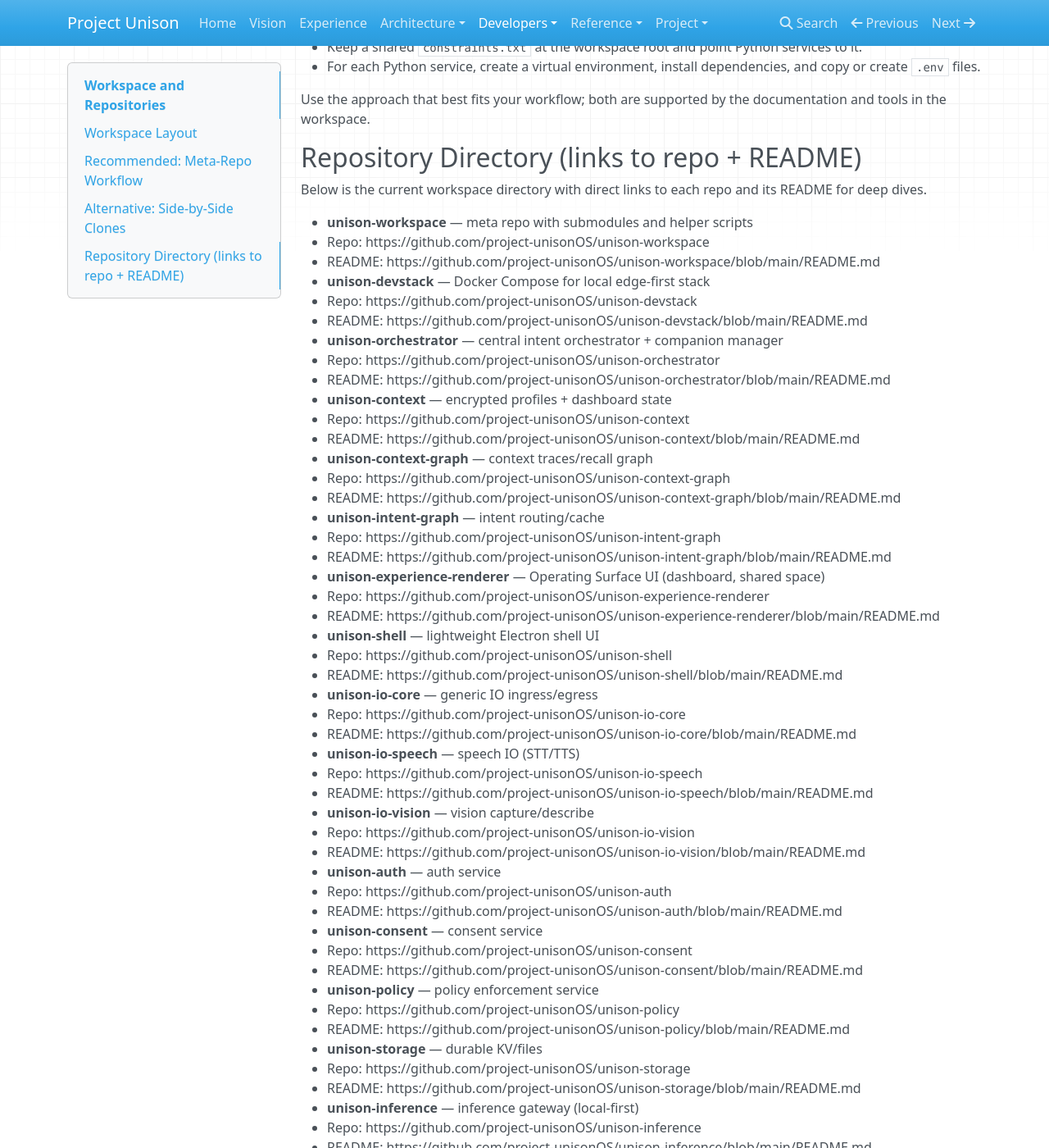
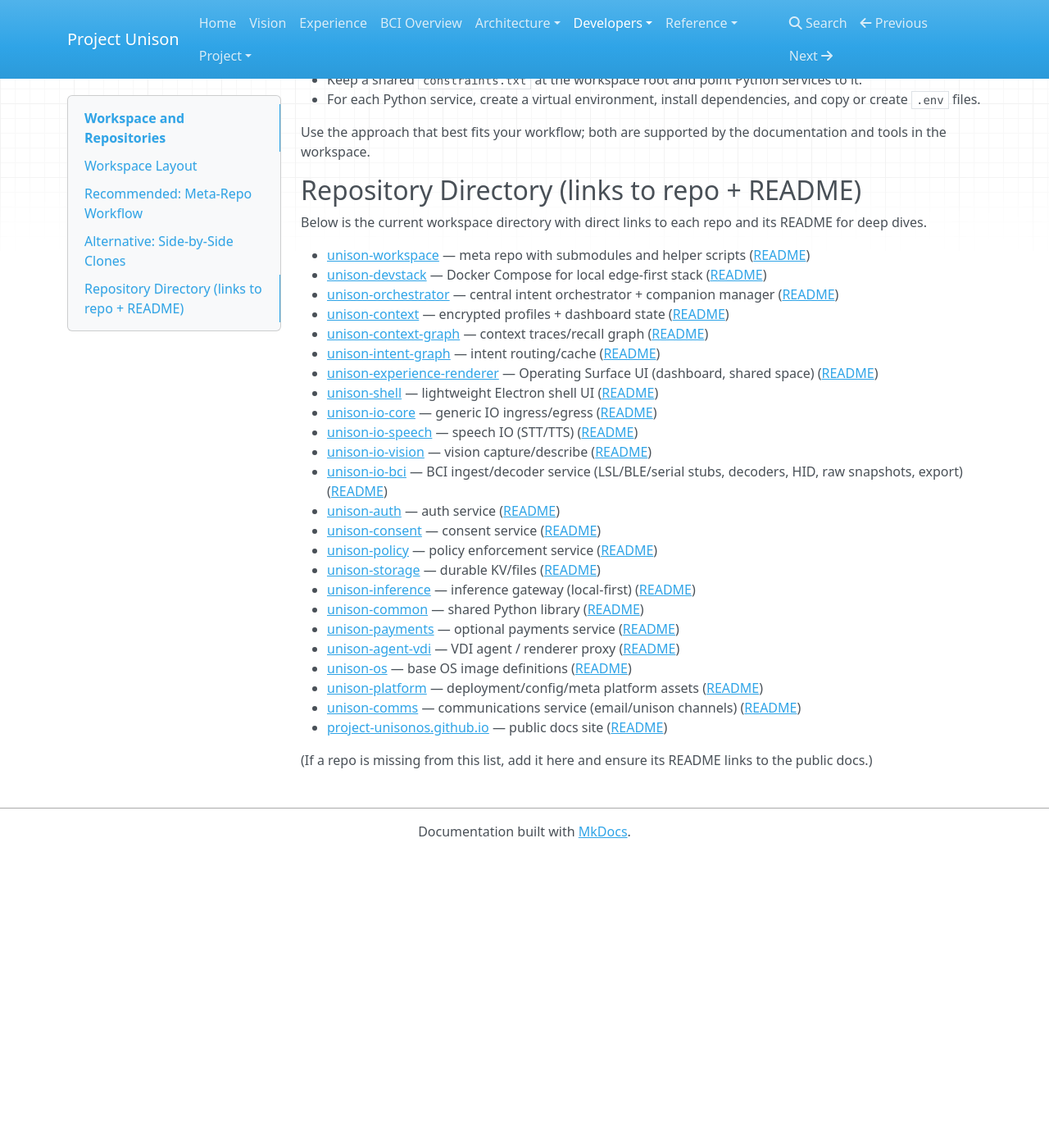
Before and after one commit to project-unisonOS/project-unisonos.github.io, an MkDocs documentation site: the page built from docs/developers/workspace-and-repos.md, in a window 1280 px wide and 1400 px high, scrolled down 917 px. Shown: the whole window at 82% size. Built offline with MkDocs 1.6.1, drawn with Linux system fonts in a browser that asks for light colours; nearby versions of some CDN libraries; after the commit the page ends 1959 px from its top, so only the background shows below that; some of the changed text lies outside the part shown.

Commit message:
Add BCI overview page and hyperlink repo list

```diff
--- a/docs/developers/workspace-and-repos.md
+++ b/docs/developers/workspace-and-repos.md
@@ -45,77 +45,29 @@ Use the approach that best fits your workflow; both are supported by the documen
 
 Below is the current workspace directory with direct links to each repo and its README for deep dives.
 
-- **unison-workspace** — meta repo with submodules and helper scripts
-  - Repo: https://github.com/project-unisonOS/unison-workspace
-  - README: https://github.com/project-unisonOS/unison-workspace/blob/main/README.md
-- **unison-devstack** — Docker Compose for local edge-first stack
-  - Repo: https://github.com/project-unisonOS/unison-devstack
-  - README: https://github.com/project-unisonOS/unison-devstack/blob/main/README.md
-- **unison-orchestrator** — central intent orchestrator + companion manager
-  - Repo: https://github.com/project-unisonOS/unison-orchestrator
-  - README: https://github.com/project-unisonOS/unison-orchestrator/blob/main/README.md
-- **unison-context** — encrypted profiles + dashboard state
-  - Repo: https://github.com/project-unisonOS/unison-context
-  - README: https://github.com/project-unisonOS/unison-context/blob/main/README.md
-- **unison-context-graph** — context traces/recall graph
-  - Repo: https://github.com/project-unisonOS/unison-context-graph
-  - README: https://github.com/project-unisonOS/unison-context-graph/blob/main/README.md
-- **unison-intent-graph** — intent routing/cache
-  - Repo: https://github.com/project-unisonOS/unison-intent-graph
-  - README: https://github.com/project-unisonOS/unison-intent-graph/blob/main/README.md
-- **unison-experience-renderer** — Operating Surface UI (dashboard, shared space)
-  - Repo: https://github.com/project-unisonOS/unison-experience-renderer
-  - README: https://github.com/project-unisonOS/unison-experience-renderer/blob/main/README.md
-- **unison-shell** — lightweight Electron shell UI
-  - Repo: https://github.com/project-unisonOS/unison-shell
-  - README: https://github.com/project-unisonOS/unison-shell/blob/main/README.md
-- **unison-io-core** — generic IO ingress/egress
-  - Repo: https://github.com/project-unisonOS/unison-io-core
-  - README: https://github.com/project-unisonOS/unison-io-core/blob/main/README.md
-- **unison-io-speech** — speech IO (STT/TTS)
-  - Repo: https://github.com/project-unisonOS/unison-io-speech
-  - README: https://github.com/project-unisonOS/unison-io-speech/blob/main/README.md
-- **unison-io-vision** — vision capture/describe
-  - Repo: https://github.com/project-unisonOS/unison-io-vision
-  - README: https://github.com/project-unisonOS/unison-io-vision/blob/main/README.md
-- **unison-auth** — auth service
-  - Repo: https://github.com/project-unisonOS/unison-auth
-  - README: https://github.com/project-unisonOS/unison-auth/blob/main/README.md
-- **unison-consent** — consent service
-  - Repo: https://github.com/project-unisonOS/unison-consent
-  - README: https://github.com/project-unisonOS/unison-consent/blob/main/README.md
-- **unison-policy** — policy enforcement service
-  - Repo: https://github.com/project-unisonOS/unison-policy
-  - README: https://github.com/project-unisonOS/unison-policy/blob/main/README.md
-- **unison-storage** — durable KV/files
-  - Repo: https://github.com/project-unisonOS/unison-storage
-  - README: https://github.com/project-unisonOS/unison-storage/blob/main/README.md
-- **unison-inference** — inference gateway (local-first)
-  - Repo: https://github.com/project-unisonOS/unison-inference
-  - README: https://github.com/project-unisonOS/unison-inference/blob/main/README.md
-- **unison-common** — shared Python library
-  - Repo: https://github.com/project-unisonOS/unison-common
-  - README: https://github.com/project-unisonOS/unison-common/blob/main/README.md
-- **unison-payments** — optional payments service
-  - Repo: https://github.com/project-unisonOS/unison-payments
-  - README: https://github.com/project-unisonOS/unison-payments/blob/main/README.md
-- **unison-agent-vdi** — VDI agent / renderer proxy
-  - Repo: https://github.com/project-unisonOS/unison-agent-vdi
-  - README: https://github.com/project-unisonOS/unison-agent-vdi/blob/main/README.md
-- **unison-io-core** — IO core (already listed; keep for completeness)
-  - Repo: https://github.com/project-unisonOS/unison-io-core
-  - README: https://github.com/project-unisonOS/unison-io-core/blob/main/README.md
-- **unison-os** — base OS image definitions
-  - Repo: https://github.com/project-unisonOS/unison-os
-  - README: https://github.com/project-unisonOS/unison-os/blob/main/README.md
-- **unison-platform** — deployment/config/meta platform assets
-  - Repo: https://github.com/project-unisonOS/unison-platform
-  - README: https://github.com/project-unisonOS/unison-platform/blob/main/README.md
-- **unison-comms** — communications service (email/unison channels)
-  - Repo: https://github.com/project-unisonOS/unison-comms
-  - README: https://github.com/project-unisonOS/unison-comms/blob/main/README.md
-- **project-unisonos.github.io** — public docs site (this site)
-  - Repo: https://github.com/project-unisonOS/project-unisonos.github.io
-  - README: https://github.com/project-unisonOS/project-unisonos.github.io/blob/main/README.md
+- [unison-workspace](https://github.com/project-unisonOS/unison-workspace) — meta repo with submodules and helper scripts ([README](https://github.com/project-unisonOS/unison-workspace/blob/main/README.md))
+- [unison-devstack](https://github.com/project-unisonOS/unison-devstack) — Docker Compose for local edge-first stack ([README](https://github.com/project-unisonOS/unison-devstack/blob/main/README.md))
+- [unison-orchestrator](https://github.com/project-unisonOS/unison-orchestrator) — central intent orchestrator + companion manager ([README](https://github.com/project-unisonOS/unison-orchestrator/blob/main/README.md))
+- [unison-context](https://github.com/project-unisonOS/unison-context) — encrypted profiles + dashboard state ([README](https://github.com/project-unisonOS/unison-context/blob/main/README.md))
+- [unison-context-graph](https://github.com/project-unisonOS/unison-context-graph) — context traces/recall graph ([README](https://github.com/project-unisonOS/unison-context-graph/blob/main/README.md))
+- [unison-intent-graph](https://github.com/project-unisonOS/unison-intent-graph) — intent routing/cache ([README](https://github.com/project-unisonOS/unison-intent-graph/blob/main/README.md))
+- [unison-experience-renderer](https://github.com/project-unisonOS/unison-experience-renderer) — Operating Surface UI (dashboard, shared space) ([README](https://github.com/project-unisonOS/unison-experience-renderer/blob/main/README.md))
+- [unison-shell](https://github.com/project-unisonOS/unison-shell) — lightweight Electron shell UI ([README](https://github.com/project-unisonOS/unison-shell/blob/main/README.md))
+- [unison-io-core](https://github.com/project-unisonOS/unison-io-core) — generic IO ingress/egress ([README](https://github.com/project-unisonOS/unison-io-core/blob/main/README.md))
+- [unison-io-speech](https://github.com/project-unisonOS/unison-io-speech) — speech IO (STT/TTS) ([README](https://github.com/project-unisonOS/unison-io-speech/blob/main/README.md))
+- [unison-io-vision](https://github.com/project-unisonOS/unison-io-vision) — vision capture/describe ([README](https://github.com/project-unisonOS/unison-io-vision/blob/main/README.md))
+- [unison-io-bci](https://github.com/project-unisonOS/unison-io-bci) — BCI ingest/decoder service (LSL/BLE/serial stubs, decoders, HID, raw snapshots, export) ([README](https://github.com/project-unisonOS/unison-io-bci/blob/main/README.md))
+- [unison-auth](https://github.com/project-unisonOS/unison-auth) — auth service ([README](https://github.com/project-unisonOS/unison-auth/blob/main/README.md))
+- [unison-consent](https://github.com/project-unisonOS/unison-consent) — consent service ([README](https://github.com/project-unisonOS/unison-consent/blob/main/README.md))
+- [unison-policy](https://github.com/project-unisonOS/unison-policy) — policy enforcement service ([README](https://github.com/project-unisonOS/unison-policy/blob/main/README.md))
+- [unison-storage](https://github.com/project-unisonOS/unison-storage) — durable KV/files ([README](https://github.com/project-unisonOS/unison-storage/blob/main/README.md))
+- [unison-inference](https://github.com/project-unisonOS/unison-inference) — inference gateway (local-first) ([README](https://github.com/project-unisonOS/unison-inference/blob/main/README.md))
+- [unison-common](https://github.com/project-unisonOS/unison-common) — shared Python library ([README](https://github.com/project-unisonOS/unison-common/blob/main/README.md))
+- [unison-payments](https://github.com/project-unisonOS/unison-payments) — optional payments service ([README](https://github.com/project-unisonOS/unison-payments/blob/main/README.md))
+- [unison-agent-vdi](https://github.com/project-unisonOS/unison-agent-vdi) — VDI agent / renderer proxy ([README](https://github.com/project-unisonOS/unison-agent-vdi/blob/main/README.md))
+- [unison-os](https://github.com/project-unisonOS/unison-os) — base OS image definitions ([README](https://github.com/project-unisonOS/unison-os/blob/main/README.md))
+- [unison-platform](https://github.com/project-unisonOS/unison-platform) — deployment/config/meta platform assets ([README](https://github.com/project-unisonOS/unison-platform/blob/main/README.md))
+- [unison-comms](https://github.com/project-unisonOS/unison-comms) — communications service (email/unison channels) ([README](https://github.com/project-unisonOS/unison-comms/blob/main/README.md))
+- [project-unisonos.github.io](https://github.com/project-unisonOS/project-unisonos.github.io) — public docs site ([README](https://github.com/project-unisonOS/project-unisonos.github.io/blob/main/README.md))
 
 (If a repo is missing from this list, add it here and ensure its README links to the public docs.)
--- /dev/null
+++ b/docs/project/bci-overview.md
@@ -0,0 +1,33 @@
+# BCI Overview
+
+UnisonOS treats brain-computer interface (BCI) input as a first-class modality alongside keyboard, pointer, voice, gaze, and touch. This page summarizes current capabilities, repos, and how to try it in devstack.
+
+## What exists today
+- Service: [`unison-io-bci`](https://github.com/project-unisonOS/unison-io-bci)
+  - Ingest: LSL streams, BLE/serial discovery with seeded profiles (Muse-S/Muse-2/OpenBCI) and streaming stubs.
+  - Decoders: window/RMS, per-device thresholds; registry exposed via `/bci/decoders`.
+  - Endpoints: `/bci/devices{attach,get}`, `/bci/decoders`, `/bci/intents` (WS), `/bci/raw` (WS, stream/limit), `/bci/export` (XDF/EDF), `/bci/hid-map`, health/metrics.
+  - Security: JWT/consent middleware; scopes `bci.intent.subscribe`, `bci.raw.read`, `bci.export`, `bci.hid.map`, `bci.device.pair`, `bci.profile.manage`.
+  - Extras: caps.report emission, HID mapping, raw snapshots, device profile registry, parsers for Muse/OpenBCI CSV.
+- Specs/Docs: `unison-docs/dev/BCI_INTEGRATION.md`, `unison-docs/dev/specs/bci-permissions.md`, `unison-docs/dev/specs/schemas/event-envelope.md` (`bci.intent`, `input.hid`), `unison-docs/dev/startup-modality.md`.
+
+## Try it in devstack (MVP)
+1) Clone workspace and start devstack: `docker compose up io-bci intent-graph orchestrator ...` from `unison-devstack`.
+2) `unison-io-bci` endpoints (default ports 8089/8094 in devstack):
+   - `GET /health`, `GET /ready`
+   - `WS /bci/intents` (requires `bci.intent.subscribe` scope)
+   - `WS /bci/raw?stream=<id>&limit=100` (requires `bci.raw.read`)
+   - `POST /bci/devices/attach` with optional decoder config
+   - `GET /bci/decoders`
+   - `POST /bci/export` (requires `bci.export`)
+   - `POST /bci/hid-map` (requires `bci.hid.map`)
+3) Device profiles auto-attach on BLE/serial detection; LSL streams are ingested automatically.
+
+## Security & privacy
+- Default scopes are required for raw, intents, export, HID; consent and policy are expected to gate these.
+- Raw data stays local; exports are opt-in and scoped; profiles/calibration should be stored encrypted (`unison-context`/`unison-storage`).
+
+## Roadmap highlights
+- Add tested BLE/serial streaming for specific headsets, richer decoders (SSVEP/SMR), per-user profiles/HID mappings.
+- Linux/WSL CI to run `unison-io-bci` tests (auth/export/raw).
+- UI/UX hooks in renderer/VDI for BCI control mode and indicators.
--- a/mkdocs.yml
+++ b/mkdocs.yml
@@ -10,6 +10,7 @@ nav:
   - Home: index.md
   - Vision: vision.md
   - Experience: experience.md
+  - BCI Overview: project/bci-overview.md
   - Architecture:
       - Overview: architecture/overview.md
       - Deep Dive: architecture/deep-dive.md
```
